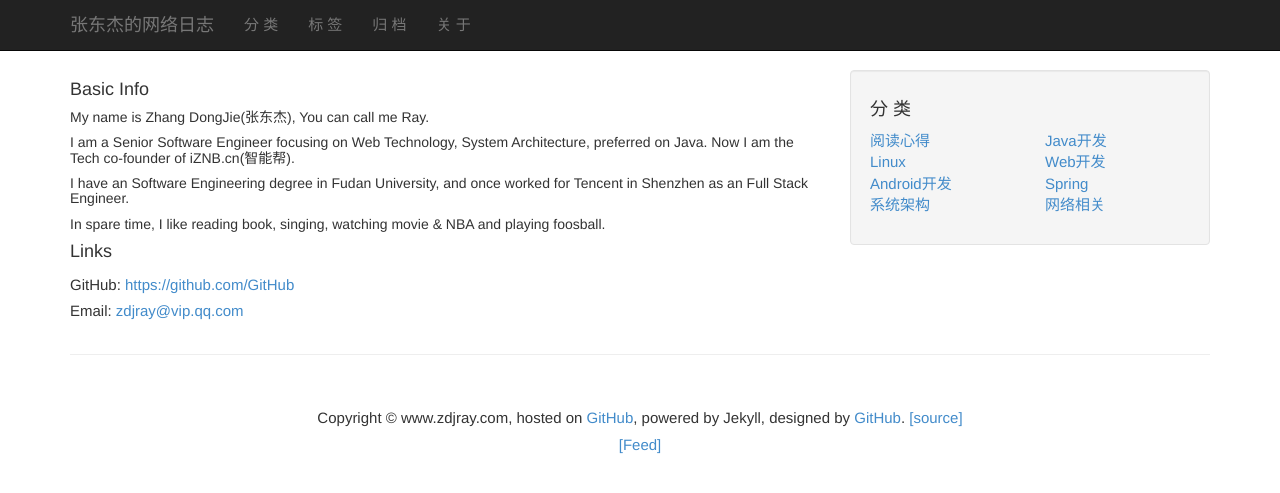
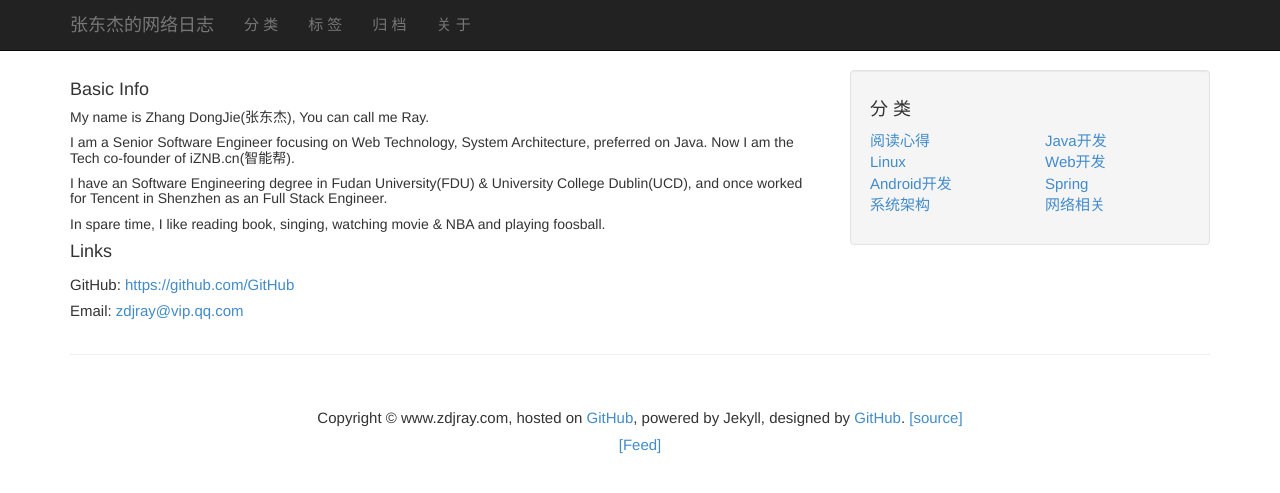
Before and after one commit to zdjray/blog, a Jekyll site: the page built from about.md, in a window 1280 px wide. Shown: the top 493 px of the page. Built offline with Jekyll 4.4.1, drawn with Linux system fonts in a browser that asks for light colours; Markdown is read by kramdown in place of the engine named in the settings; comment, search, counter and statistics services are not loaded.

Commit message:
basic info

```diff
--- a/about.md
+++ b/about.md
@@ -5,7 +5,7 @@ title: "个人介绍：About Me"
 ####Basic Info
 #####My name is Zhang DongJie(张东杰), You can call me Ray.
 #####I am a Senior Software Engineer focusing on Web Technology, System Architecture, preferred on Java. Now I am the Tech co-founder of iZNB.cn(智能帮).
-#####I have an Software Engineering degree in Fudan University, and once worked for Tencent in Shenzhen as an Full Stack Engineer.
+#####I have an Software Engineering degree in Fudan University(FDU) & University College Dublin(UCD), and once worked for Tencent in Shenzhen as an Full Stack Engineer.
 #####In spare time, I like reading book, singing, watching movie & NBA and playing foosball.
 
 ####Links
```
